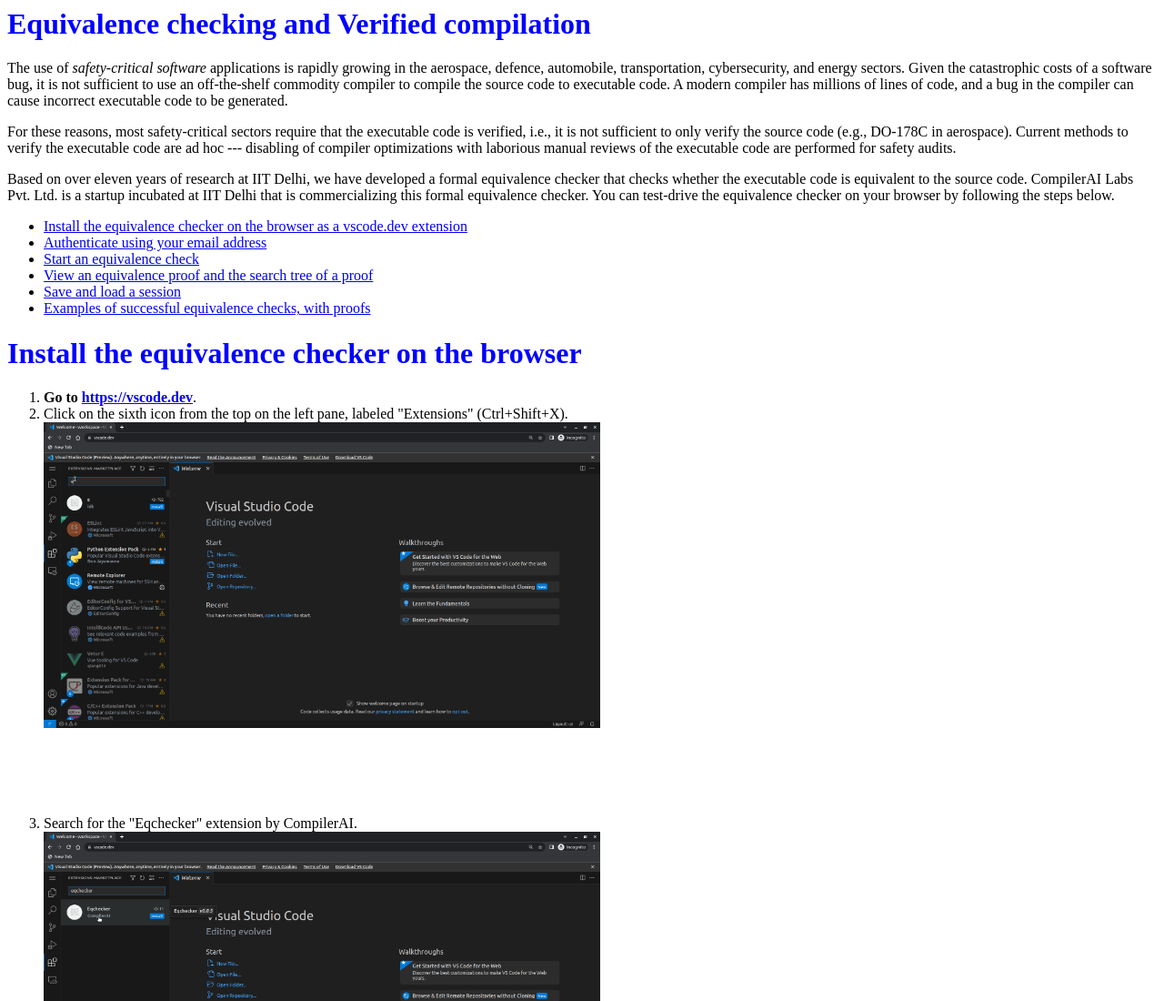
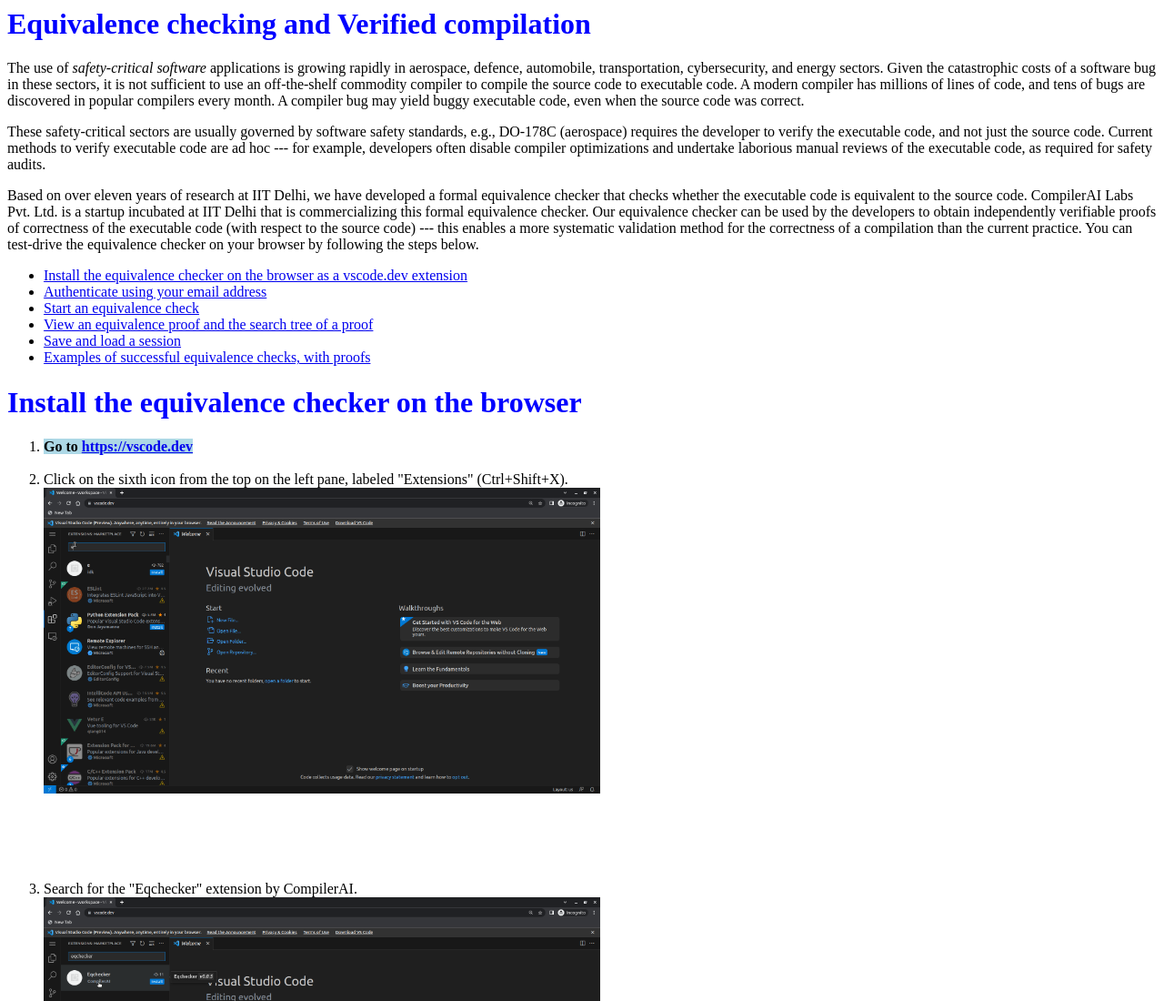
Before and after one commit to compilerai/compilerai.github.io, a plain HTML site: page index.html in a window 1280 px wide. Shown: the top 1100 px of the page at 91% size. Drawn offline with Linux system fonts and the light colour scheme.

Commit message:
edited the introduction text

```diff
--- a/index.html
+++ b/index.html
@@ -9,6 +9,9 @@
         }
         p {
           white-space: normal;
+        }
+        .main-text {
+          background-color: lightblue;
         }
         .session-name {
           background-color: lightblue;
@@ -31,27 +34,35 @@
 	<body>
   <h1 align=left>Equivalence checking and Verified compilation</h1>
 
-The use of <em>safety-critical software</em> applications is rapidly
-growing in the aerospace, defence, automobile, transportation,
+The use of <em>safety-critical software</em> applications is
+growing rapidly in aerospace, defence, automobile, transportation,
 cybersecurity, and energy sectors.  Given the catastrophic costs
-of a software bug, it is not sufficient to use an off-the-shelf
+of a software bug in these sectors, it is not sufficient to use an off-the-shelf
 commodity compiler to compile the source code to executable code. A modern
-compiler has millions of lines of code, and a bug in the compiler can
-cause incorrect executable code to be generated.
+compiler has millions of lines of code, and tens of bugs are discovered
+in popular compilers every month. A compiler bug may yield
+buggy executable code, even when the source code was correct.
 
 <p>
-For these reasons, most safety-critical sectors require that the executable
-code is verified, i.e., it is not sufficient to only verify the source
-code (e.g., DO-178C in aerospace).
-Current methods to verify the executable code are ad hoc --- disabling of
-compiler optimizations with laborious manual reviews of the executable
-code are performed for safety audits.
+These safety-critical sectors are usually governed by software
+safety standards, e.g., DO-178C (aerospace)
+requires the developer to verify the executable code, and not just the
+source code.
+Current methods to verify executable code are ad hoc --- for
+example, developers often disable
+compiler optimizations and undertake laborious manual reviews of the executable
+code, as required for safety audits.
 
 <p>
 Based on over eleven years of research at IIT Delhi, we have developed a formal
 equivalence checker that checks whether the executable code is equivalent
 to the source code.  CompilerAI Labs Pvt. Ltd. is a startup incubated at IIT
-Delhi that is commercializing this formal equivalence checker.  You can test-drive
+Delhi that is commercializing this formal equivalence checker.
+Our equivalence checker can be used by the developers to obtain
+independently verifiable proofs of correctness of the executable code (with
+respect to the source code) --- this enables a more systematic validation
+method for the correctness of a compilation than the current practice.
+You can test-drive
 the equivalence checker on your browser by following the steps below.
 
   <ul>
@@ -67,7 +78,7 @@ the equivalence checker on your browser by following the steps below.
 <h1 id="install">Install the equivalence checker on the browser</h1>
 
 <ol>
-<li> <b>Go to <a href=https://vscode.dev>https://vscode.dev</a></b>. </li>
+<li> <b class=main-text>Go to <a href=https://vscode.dev>https://vscode.dev</a></b><br><br> </li>
 <li> Click on the sixth icon from the top on the left pane, labeled "Extensions" (Ctrl+Shift+X).
 <div class="imgbox">
 <img class="center-fit" src=extensions.png alt="Click on the Extensions icon on the left">
@@ -204,7 +215,7 @@ backtrack during this search for a proof.
 
 <h1 id="loadsave">Save and load a session</h1>
 You can save a session (potentially with multiple ongoing equivalence checks) and load it later (potentially on
-a different machine).  To avail this feature, right-click on the &quot;Start an Eqcheck&quot; button.
+a different machine).  To access this feature, right-click on the &quot;Start an Eqcheck&quot; button.
 <div class="imgbox">
 <img class="center-fit" src=eqcheck-loadsave-click.png alt="Explore the search tree by clicking on its nodes">
 </div>
```
